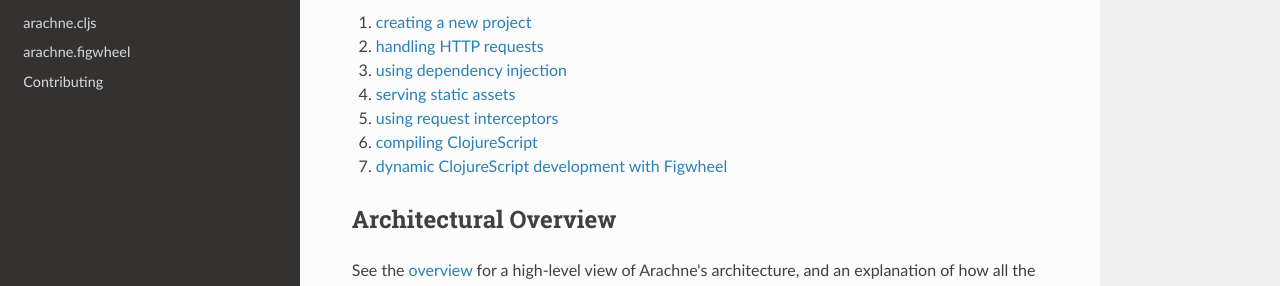
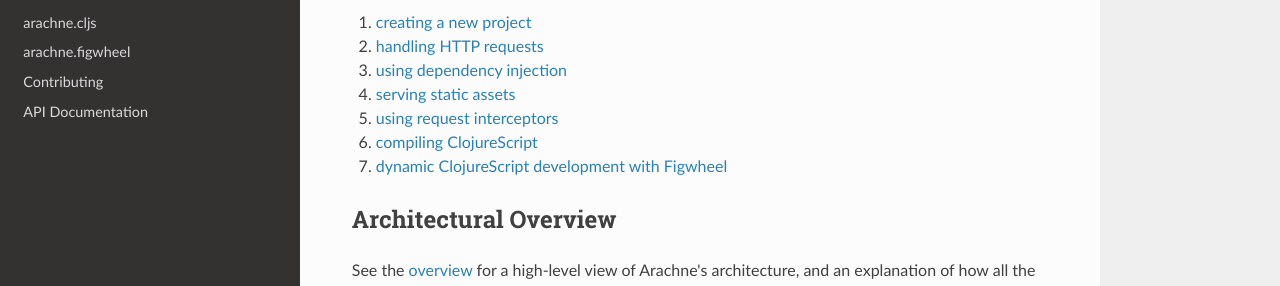
Before and after one commit to arachne-framework/arachne-docs, an MkDocs documentation site: the page built from docs/index.md, in a window 1280 px wide. Shown: the part 572-858 px from the top of the page. Built offline with MkDocs 1.6.1, drawn with Linux system fonts in a browser that asks for light colours; nearby versions of some CDN libraries; old or Windows-style settings are respelled for this version of MkDocs.

Commit message:
add API doc generation

```diff
--- /dev/null
+++ b/docs/api-override.css
@@ -0,0 +1,3 @@
+#header {
+  background: #654D53 !important;
+}
--- a/mkdocs.yml
+++ b/mkdocs.yml
@@ -23,3 +23,4 @@
         - 'arachne.cljs': modules/arachne.cljs.md
         - 'arachne.figwheel': modules/arachne.figwheel.md
     - Contributing: contributing.md
+    - API Documentation: api
```
Also changed, not shown: 3 other files.
